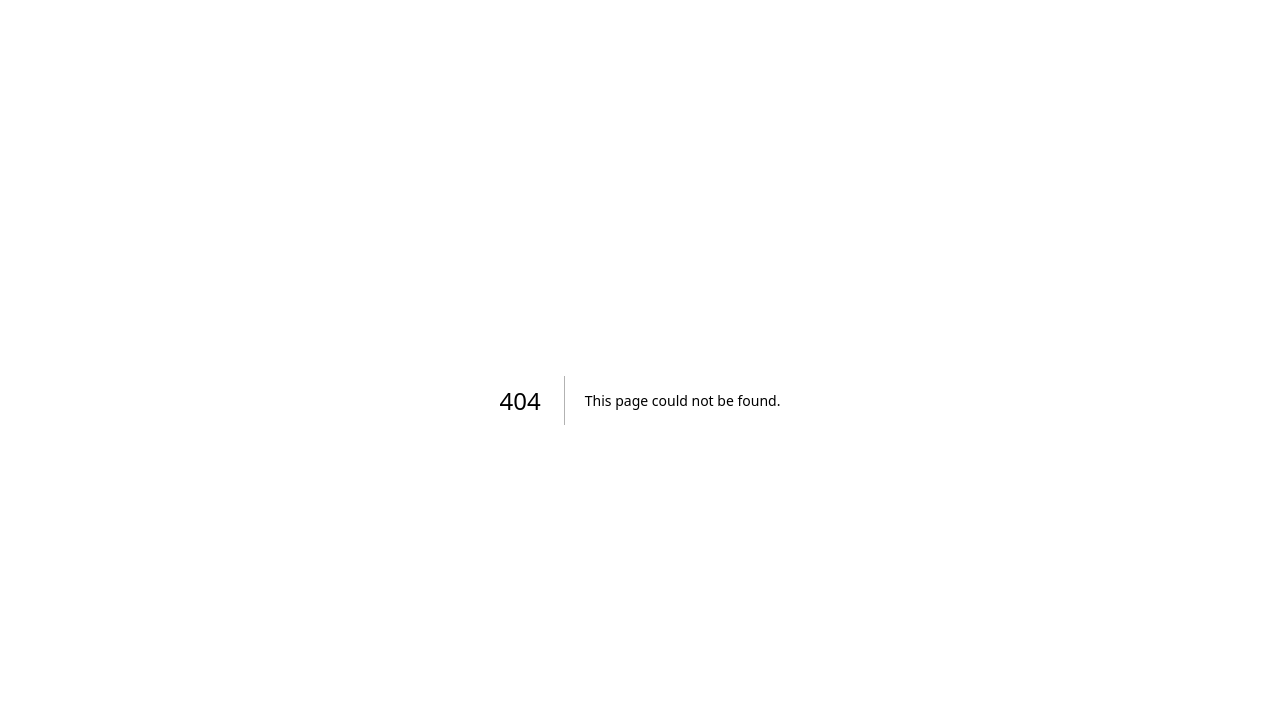
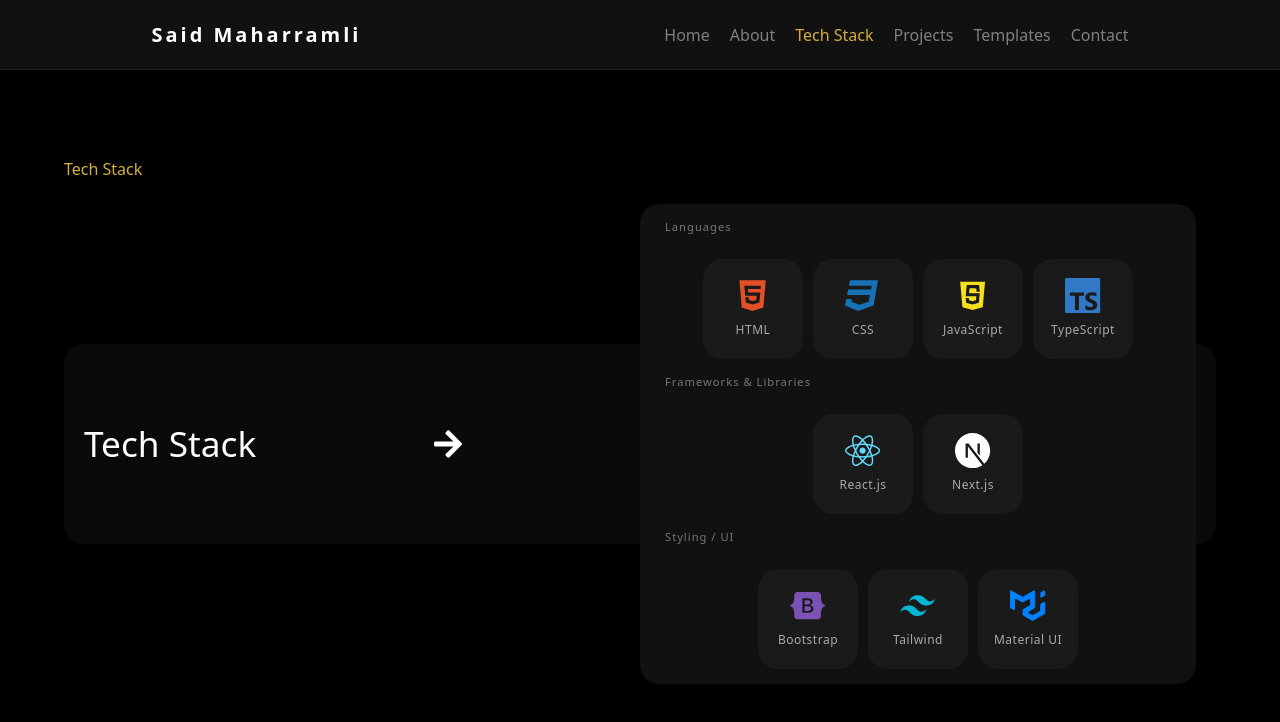
Before and after one commit to saidmaharramlidev-commits/maharramli-said-portfolio, a Next.js app: page /tech-stack in a window 1280 px wide. Before the commit this address had no page. Shown: the top 722 px of the page. Built offline with nearby package versions, Linux system fonts and the light colour scheme.

Commit message:
added tech stack

```diff
--- a/app/about/page.tsx
+++ b/app/about/page.tsx
@@ -13,7 +13,7 @@ function page() {
             <div id="mainPartAbout">
 
                 <div id="leftAbout-wrapper">
-                    <span id="headerAbout">About me</span>
+                    <span className="headerAbout">About me</span>
                     <h1 className="text-white questionOfAbout">Who I am beyond code</h1>
                     <p>I’m a 19-year-old frontend developer from Azerbaijan who enjoys turning simple ideas into clean, interactive experiences. I speak Azerbaijani and conversational English, and I focus on minimal design, smooth UI, and building things that actually work. Most of my projects come from my own ideas, where I aim to make something simple feel complete and polished. Right now, I’m focused on improving my skills and creating more meaningful digital products.</p>
 
--- a/app/layout.tsx
+++ b/app/layout.tsx
@@ -9,6 +9,7 @@ import { Provider } from 'react-redux'
 import '@/css/navbar.css'
 import '@/css/homePage.css'
 import '@/css/aboutPage.css'
+import '@/css/techStack.css'
 
 
 const metadata: Metadata = {
--- /dev/null
+++ b/app/tech-stack/page.tsx
@@ -0,0 +1,138 @@
+import Navbar from "@/components/Navbar"
+import { FaHtml5 } from "react-icons/fa";
+import { FaCss3 } from "react-icons/fa";
+import { DiJavascript } from "react-icons/di";
+import { FaReact } from "react-icons/fa";
+import { SiTypescript } from "react-icons/si";
+import { SiNextdotjs } from "react-icons/si";
+import { FaArrowRight } from "react-icons/fa";
+import { FaBootstrap } from "react-icons/fa";
+import { RiTailwindCssFill } from "react-icons/ri";
+import { SiMui } from "react-icons/si";
+import Tooltip from '@mui/material/Tooltip';
+
+
+
+function page() {
+    return (
+        <div id='mainTechStack'>
+            <Navbar />
+
+
+
+            <div id="techStack-wrapper">
+                <span className="headerAbout">Tech Stack</span>
+
+                <div className="techStack-div">
+                    <h1 className="text-white techStackName">Tech Stack</h1>
+
+                    <FaArrowRight className='text-white arrow-techStack' />
+
+                    <div className="languages-wrapper">
+
+                        <div className="stack-group">
+                            <span className="stack-label">Languages</span>
+
+                            <Tooltip title='Standard markup language for web pages'>
+                                <div className="language center">
+                                    <FaHtml5 style={{ color: "#E34F26" }} />
+                                    <span>HTML</span>
+                                </div>
+                            </Tooltip>
+
+                            <Tooltip title='Styles and designs web pages'>
+                                <div className="language center">
+                                    <FaCss3 style={{ color: "#1572B6" }} />
+                                    <span>CSS</span>
+                                </div>
+
+                            </Tooltip>
+
+                            <Tooltip title='Adds interactivity to websites'>
+                                <div className="language center">
+                                    <DiJavascript style={{ color: "#F7DF1E" }} />
+                                    <span>JavaScript</span>
+                                </div>
+
+                            </Tooltip>
+
+                            <Tooltip title='Typed superset of JavaScript'>
+                                <div className="language center">
+                                    <SiTypescript style={{ color: "#3178C6" }} />
+                                    <span>TypeScript</span>
+                                </div>
+
+                            </Tooltip>
+
+
+
+
+
+
+                        </div>
+
+
+                        <div className="stack-group">
+                            <span className="stack-label">Frameworks & Libraries</span>
+
+                            <Tooltip title='JavaScript library for building UI'>
+                                <div className="language center">
+                                    <FaReact style={{ color: "#61DAFB" }} />
+                                    <span>React.js</span>
+                                </div>
+
+                            </Tooltip>
+
+                            <Tooltip title='React framework for server-side rendering & routing'>
+                                <div className="language center">
+                                    <SiNextdotjs style={{ color: "#ffffff" }} />
+                                    <span>Next.js</span>
+                                </div>
+                            </Tooltip>
+
+
+
+
+                        </div>
+
+
+                        <div className="stack-group">
+                            <span className="stack-label">Styling / UI</span>
+
+                            <Tooltip title='Classic CSS framework with ready-made components'>
+                                <div className="language center">
+                                    <FaBootstrap style={{ color: "#7952B3" }} />
+                                    <span>Bootstrap</span>
+                                </div>
+                            </Tooltip>
+
+                            <Tooltip title='Utility-first CSS framework for fast styling'>
+                                <div className="language center">
+                                    <RiTailwindCssFill style={{ color: "#06B6D4" }} />
+                                    <span>Tailwind</span>
+                                </div>
+                            </Tooltip>
+
+                            <Tooltip title='React component library with Google’s Material Design'>
+                                <div className="language center">
+                                    <SiMui style={{ color: "#007FFF" }} />
+                                    <span>Material UI</span>
+                                </div>
+                            </Tooltip>
+                        </div>
+
+                    </div>
+
+
+
+                </div>
+
+
+            </div>
+
+
+        </div>
+    )
+}
+
+export default page
--- a/css/aboutPage.css
+++ b/css/aboutPage.css
@@ -99,7 +99,7 @@
     font-weight: 500;
 }
 
-#headerAbout {
+.headerAbout {
     color: #D4AF37;
     font-weight: 500;
 }
@@ -165,7 +165,7 @@
 
 @media(max-width:400px) {
     .card-about {
-        width: 140px;
+        width: 145px;
     }
 
     .card-about span {
--- /dev/null
+++ b/css/techStack.css
@@ -0,0 +1,159 @@
+#techStack-wrapper {
+    width: 90%;
+    min-height: 500px;
+    justify-self: center;
+    margin-top: 100px;
+    display: flex;
+    flex-direction: column;
+    gap: 50px;
+    justify-content: space-around;
+
+
+}
+
+
+.techStack-div {
+    width: 100%;
+    height: 200px;
+    border-radius: 20px;
+    display: flex;
+    align-items: center;
+    justify-content: space-between;
+
+    padding: 0 20px;
+    background: rgba(17, 17, 17, 0.6);
+    backdrop-filter: blur(10px);
+}
+
+.languages-wrapper {
+    width: 50%;
+    min-height: 200px;
+    display: flex;
+    flex-direction: column;
+    background-color: #111111;
+    border-radius: 20px;
+    justify-content: center;
+    gap: 15px;
+    padding: 15px;
+}
+
+.techStackName {
+    font-size: 2.2rem;
+}
+
+.arrow-techStack {
+    font-size: 2rem
+}
+
+.language {
+    width: 100px;
+    height: 100px;
+    border-radius: 20px;
+    background-color: #1a1a1a;
+
+    display: flex;
+    flex-direction: column;
+    align-items: center;
+    justify-content: center;
+    gap: 8px;
+
+    font-size: 2.2rem;
+    color: white;
+
+    transition: all 0.25s ease;
+    cursor: pointer;
+}
+
+/* text under icon */
+.language span {
+    font-size: 0.75rem;
+    color: #aaa;
+    letter-spacing: 0.5px;
+}
+
+/* ✨ hover effect */
+.language:hover {
+    transform: translateY(-6px) scale(1.05);
+    background-color: #222;
+    box-shadow: 0 10px 25px rgba(0, 0, 0, 0.6);
+}
+
+/* glow on hover (optional but sexy) */
+.language:hover svg {
+    filter: drop-shadow(0 0 6px currentColor);
+}
+
+.stack-group {
+    display: flex;
+    flex-wrap: wrap;
+    gap: 10px;
+    align-items: center;
+    justify-content: center;
+    position: relative;
+    padding-top: 40px;
+}
+
+/* label */
+.stack-label {
+    position: absolute;
+    top: 0;
+    left: 10px;
+    font-size: 0.7rem;
+    color: #777;
+    letter-spacing: 1px;
+}
+
+
+
+@media(max-width:1100px) {
+    .languages-wrapper {
+        width: 60%;
+    }
+}
+
+@media(max-width:900px) {
+    .techStack-div {
+        background-color: black;
+        justify-content: center;
+    }
+
+    .techStackName {
+        color: black;
+        font-size: 0.1rem;
+    }
+
+    .arrow-techStack {
+        color: black;
+        font-size: 0.1rem;
+    }
+
+    .languages-wrapper {
+        width: 100%;
+    }
+}
+
+@media(max-width:600px) {
+    .language {
+        width: 80px;
+        height: 80px;
+        font-size: 1.7rem
+    }
+
+
+
+}
+
+@media(max-width:600px) {
+    .language {
+        width: 70px;
+        height: 70px;
+        font-size: 1.5rem
+    }
+
+    .language span {
+        font-size: 0.65rem;
+    }
+
+
+
+}
```
